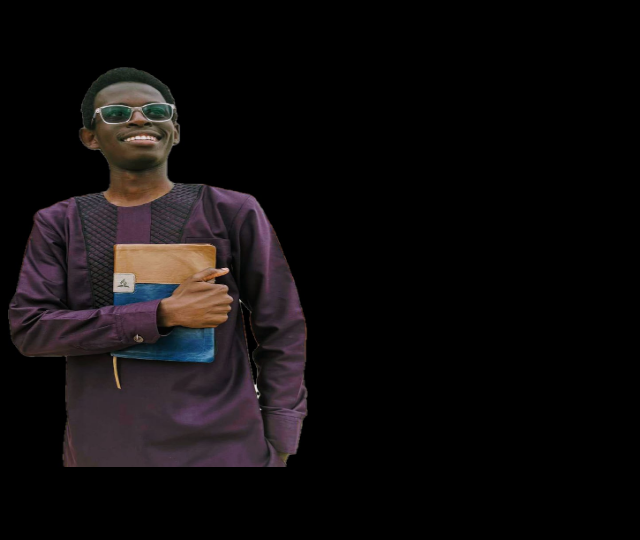
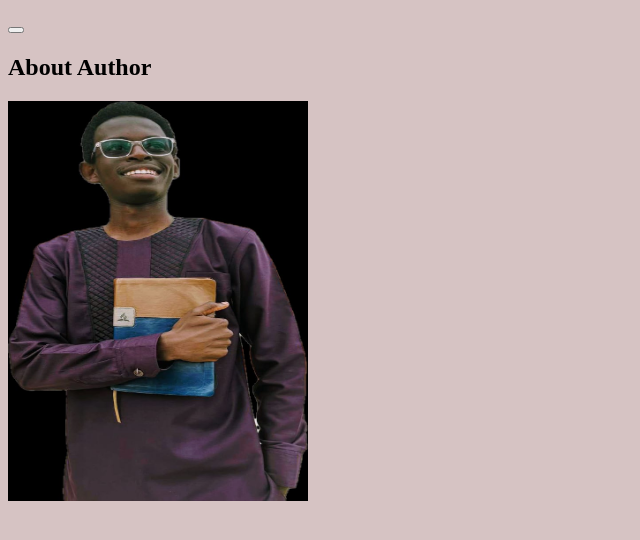
Before and after one commit to Nyakinda07/MY-WEBSITE, a plain HTML site: page index.html in a window 1280 px wide. Shown: the whole page, without its empty margins (0-640 px from the left). Drawn offline with Linux system fonts and the light colour scheme.

```diff
--- a/index.html
+++ b/index.html
@@ -9,6 +9,9 @@
 </head>
 
 <body>
+    <p>
+        <button></button>
+    </p>
 
     <h2>About Author</h2>
    <img src="PICTURES/MY PHOTO GIF.jpeg" alt="My phot">
--- a/style.css
+++ b/style.css
@@ -8,5 +8,5 @@
 }
 
 body{
-    background-color: black;
+    background-color: rgb(214, 195, 195);
 }
```
